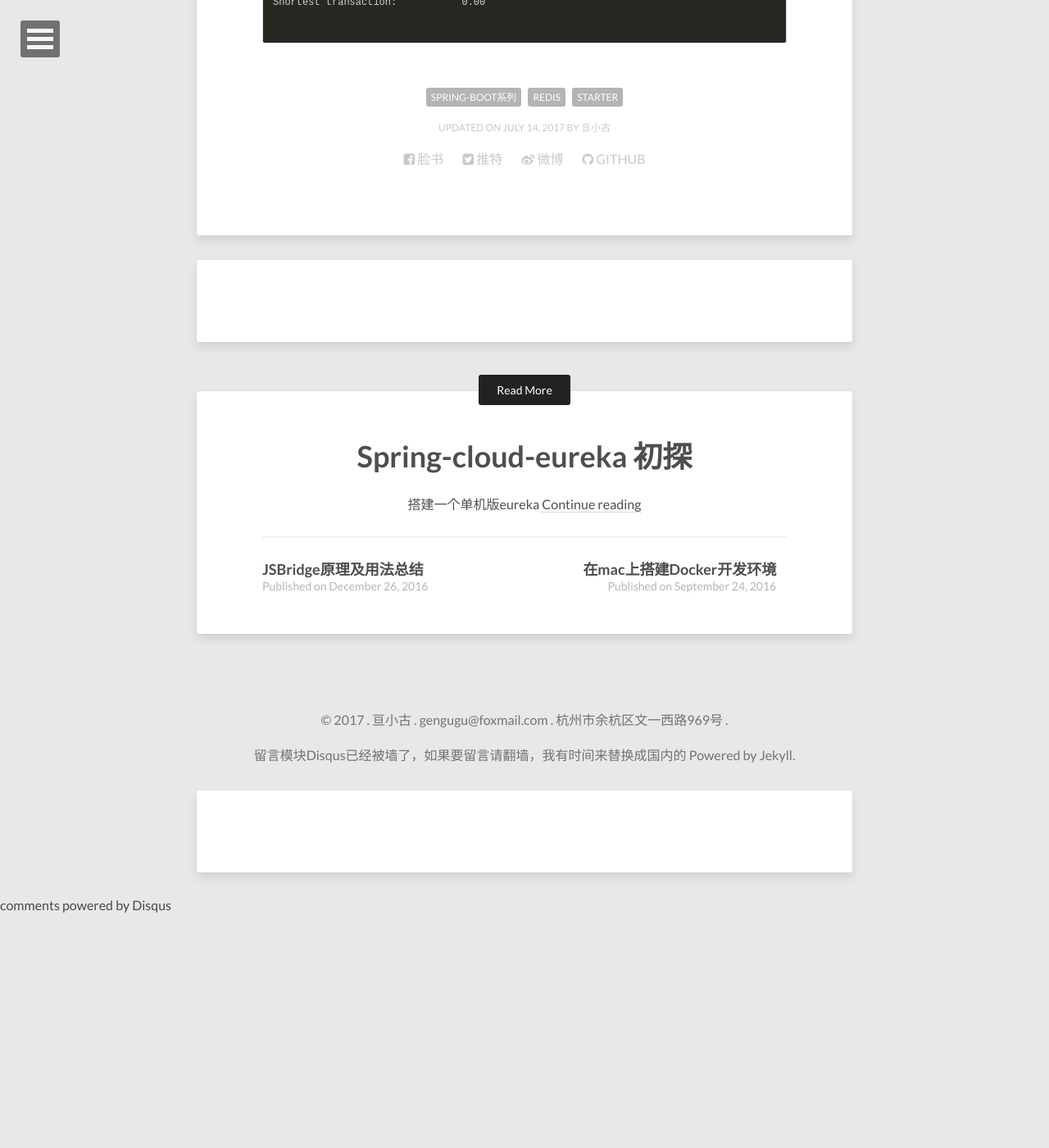
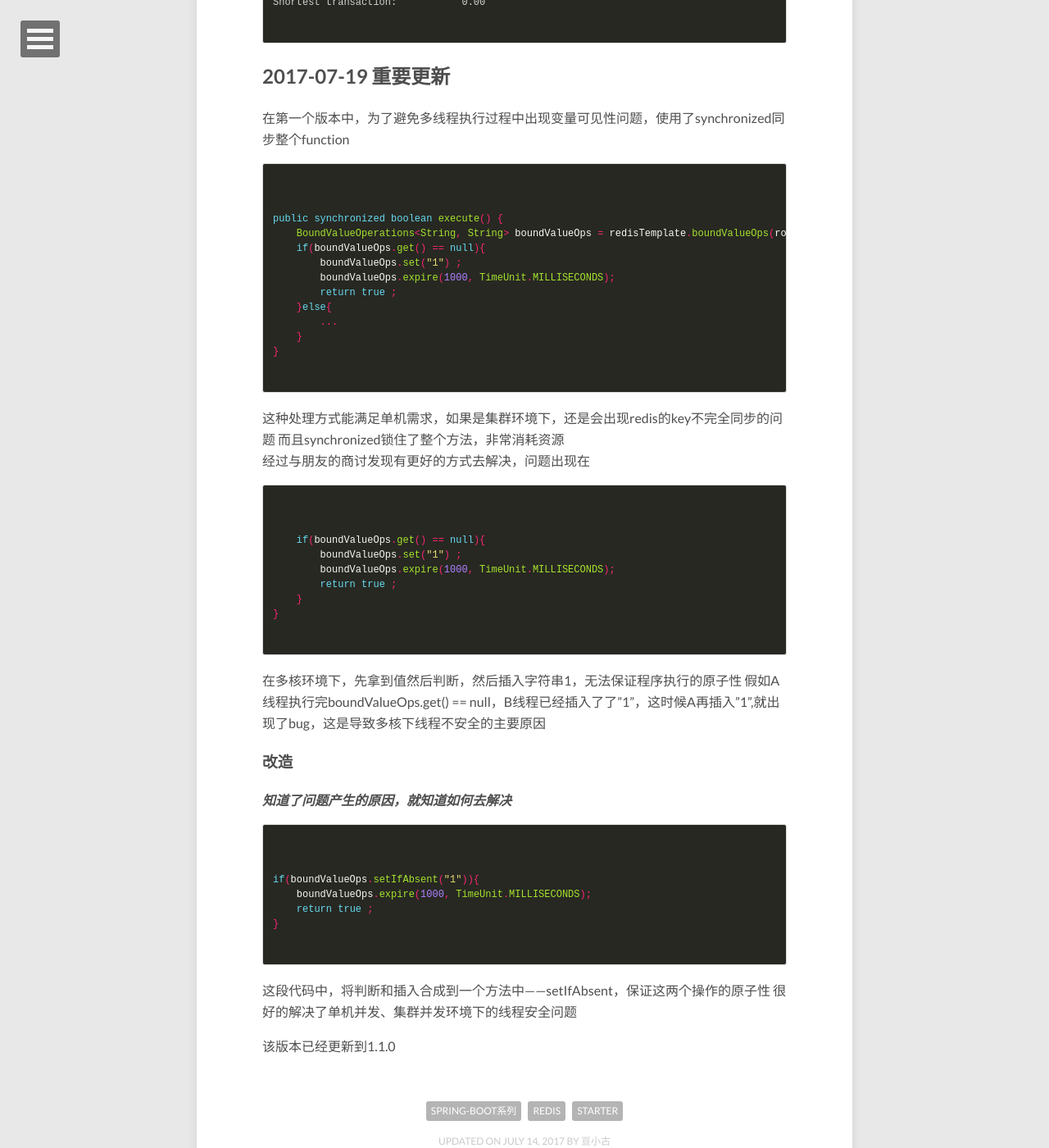
Before and after one commit to gengu/myblog, a Jekyll site: the page built from _posts/2017-07-17-Springboot-集群QPS控制starter.md, in a window 1280 px wide and 1400 px high, scrolled down 2983 px. Shown: the whole window at 82% size. Built offline with Jekyll 4.4.1, drawn with Linux system fonts in a browser that asks for light colours; comment, search, counter and statistics services are not loaded; before the commit the page ends 4096 px from its top, so only the background shows below that; some of the changed text lies outside the part shown.

Commit message:
fix 2017-07-19

```diff
--- a/_posts/2017-07-17-Springboot-集群QPS控制starter.md
+++ b/_posts/2017-07-17-Springboot-集群QPS控制starter.md
@@ -126,3 +126,51 @@ Longest transaction:	        0.17
 Shortest transaction:	        0.00
 {% endraw %}
 {% endhighlight %}
+
+
+## 2017-07-19 重要更新
+在第一个版本中，为了避免多线程执行过程中出现变量可见性问题，使用了synchronized同步整个function
+{% highlight java %}
+{% raw %}
+public synchronized boolean execute() {
+    BoundValueOperations<String, String> boundValueOps = redisTemplate.boundValueOps(route);
+    if(boundValueOps.get() == null){
+        boundValueOps.set("1") ;
+        boundValueOps.expire(1000, TimeUnit.MILLISECONDS);
+        return true ;
+    }else{
+        ...
+    }
+}
+{% endraw %}
+{% endhighlight %}
+这种处理方式能满足单机需求，如果是集群环境下，还是会出现redis的key不完全同步的问题
+而且synchronized锁住了整个方法，非常消耗资源
+经过与朋友的商讨发现有更好的方式去解决，问题出现在
+{% highlight java %}
+{% raw %}
+    if(boundValueOps.get() == null){
+        boundValueOps.set("1") ;
+        boundValueOps.expire(1000, TimeUnit.MILLISECONDS);
+        return true ;
+    }
+}
+{% endraw %}
+{% endhighlight %}
+在多核环境下，先拿到值然后判断，然后插入字符串1，无法保证程序执行的原子性
+假如A线程执行完boundValueOps.get() == null，B线程已经插入了了"1"，这时候A再插入"1",就出现了bug，这是导致多核下线程不安全的主要原因
+
+### 改造
+***知道了问题产生的原因，就知道如何去解决***
+{% highlight java %}
+{% raw %}
+if(boundValueOps.setIfAbsent("1")){
+    boundValueOps.expire(1000, TimeUnit.MILLISECONDS);
+    return true ;
+}
+{% endraw %}
+{% endhighlight %}
+这段代码中，将判断和插入合成到一个方法中——setIfAbsent，保证这两个操作的原子性
+很好的解决了单机并发、集群并发环境下的线程安全问题
+
+该版本已经更新到1.1.0
```
